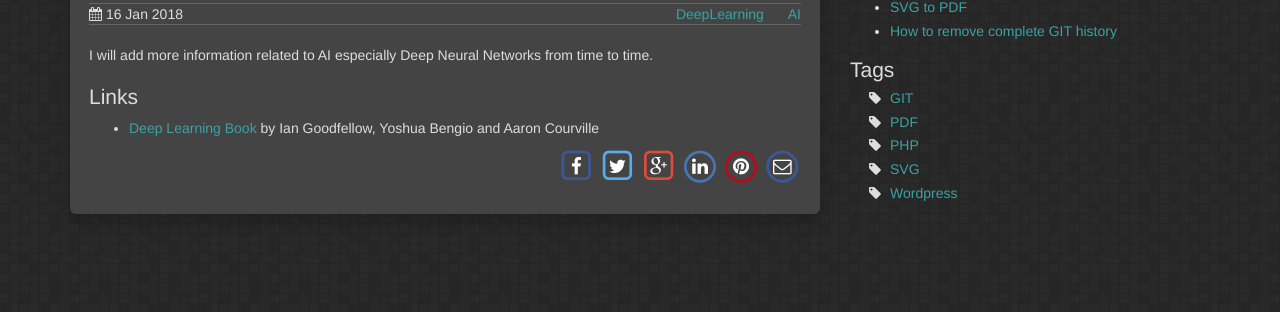
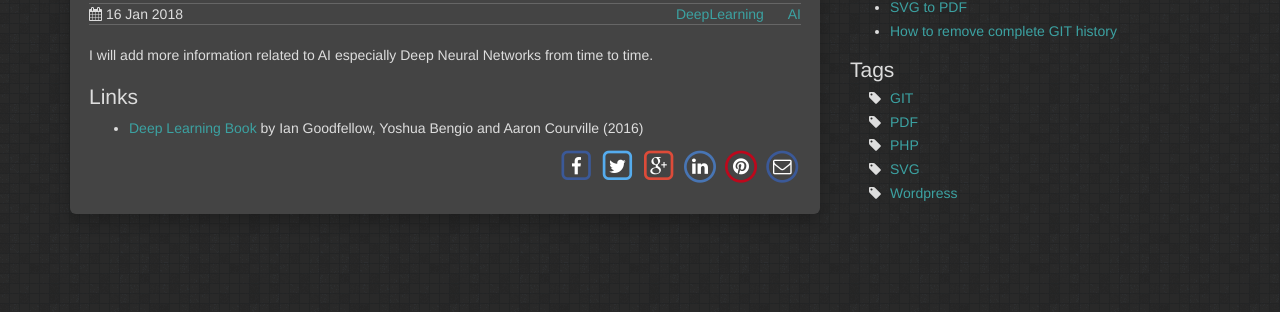
Before and after one commit to davidmainzer/davidmainzer.github.io, a Jekyll site: the page built from _articles/Deep_Learning.md, in a window 1280 px wide and 900 px high. Shown: the part 237-549 px from the top of the window. Built offline with Jekyll 4.4.1, drawn with Linux system fonts in a browser that asks for light colours; nearby versions of some CDN libraries.

Commit message:
Update Deep_Learning.md

```diff
--- a/_articles/Deep_Learning.md
+++ b/_articles/Deep_Learning.md
@@ -13,4 +13,4 @@ I will add more information related to AI especially Deep Neural Networks from t
 
 ## Links
 
-* [Deep Learning Book](http://www.deeplearningbook.org/ "Deep Learning Book") by Ian Goodfellow, Yoshua Bengio and Aaron Courville
+* [Deep Learning Book](http://www.deeplearningbook.org/ "Deep Learning Book") by Ian Goodfellow, Yoshua Bengio and Aaron Courville (2016)
```
